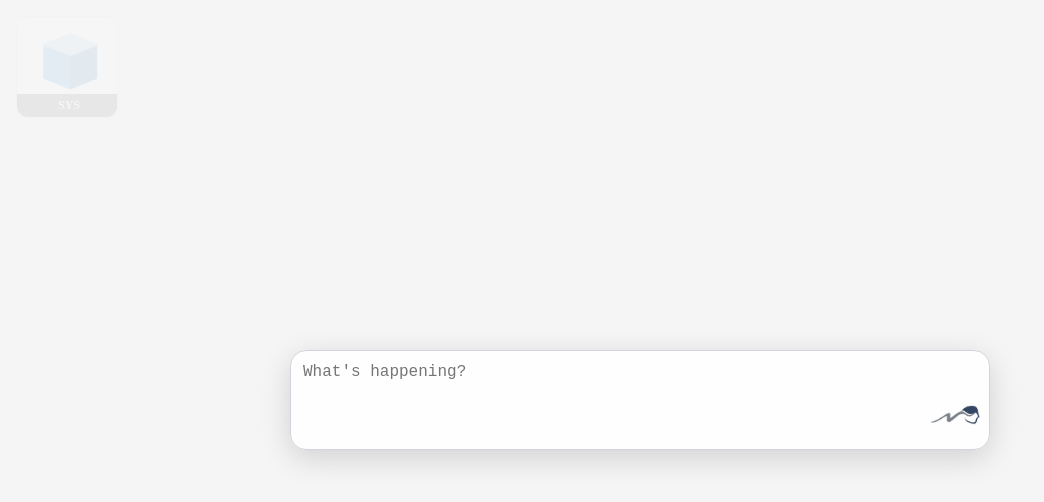
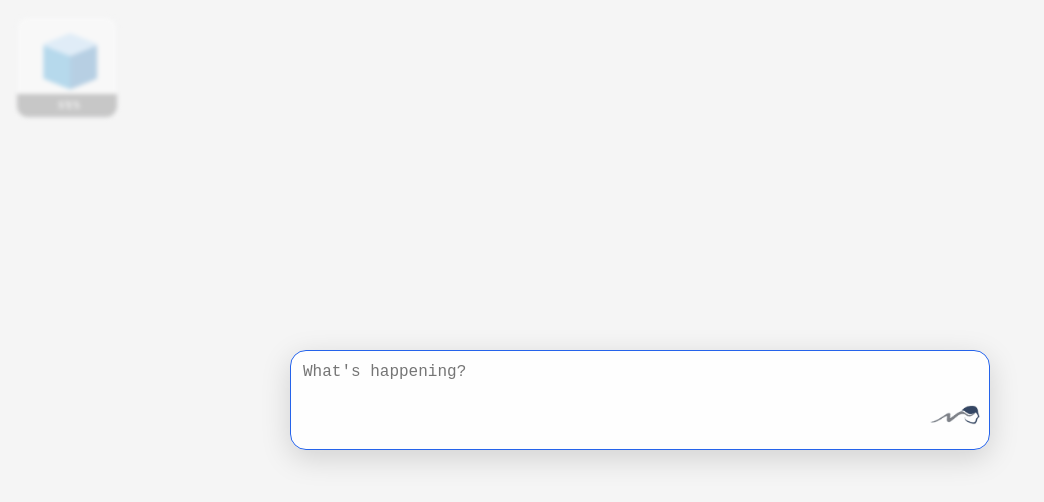
Before and after one commit to adimitsa/adimitsa, a React (Vite) app: page / in a window 1280 px wide. Shown: the top 502 px of the page, without its empty margins (0-1044 px from the left). Built offline with nearby package versions, Linux system fonts and the light colour scheme.

Commit message:
handle out of focus

```diff
--- a/src/homepage/components/Homepage.jsx
+++ b/src/homepage/components/Homepage.jsx
@@ -1,13 +1,11 @@
-import { useState } from "react";
+import { useState, useRef } from "react";
 
 import ToolCard from "./ToolCard";
 import UserInput from "./UserInput";
-import MindingButton from "./MindingButton";
-
 
 import "../styles/homepage.css";
 
-import sysImage from '../../images/sys.png';
+import sysImage from "../../images/sys.png";
 
 const TOOL_CARDS = [
   {
@@ -18,36 +16,48 @@ const TOOL_CARDS = [
   }
 ];
 
-function allToolCardsRenderer(inputValue) {
+function allToolCardsRenderer(inputValue, onToolClick) {
   return TOOL_CARDS.map((tool) => (
     <ToolCard
       key={tool.id}
       props={{
         ...tool,
         userInput: inputValue,
+        onToolClick,
       }}
     />
   ));
 }
-
-function userInputRenderer(inputValue, setInputValue) {
+function userInputRenderer(
+  inputValue,
+  setInputValue,
+  inputRef,
+  onMindingClick
+) {
   return (
     <UserInput
       inputValue={inputValue}
       setInputValue={setInputValue}
+      inputRef={inputRef}
+      onMindingClick={onMindingClick}
     />
   );
 }
 
-function toolCardsContainerRenderer(inputValue) {
+function toolCardsContainerRenderer(
+  inputValue,
+  toolsFocused,
+  onToolClick
+) {
   const isInputEmpty = inputValue.trim() === "";
+
   return (
-    <div
-      className={`tool-cards-container ${
-        isInputEmpty ? "disabled" : ""
-      }`}
-    >
-      {allToolCardsRenderer(inputValue)}
+<div
+  className={`tool-cards-container ${
+    isInputEmpty || !toolsFocused ? "disabled" : ""
+  }`}
+>
+      {allToolCardsRenderer(inputValue, onToolClick)}
     </div>
   );
 }
@@ -55,12 +65,38 @@ function toolCardsContainerRenderer(inputValue) {
 
 export default function Homepage() {
   const [inputValue, setInputValue] = useState("");
-  const isInputEmpty = inputValue.trim() === "";
+  const [toolsFocused, setToolsFocused] = useState(false);
+
+  const inputRef = useRef(null);
+
+  const handleMindingClick = () => {
+    setToolsFocused(true);
+  };
+
+const handleToolClick = () => {
+  setToolsFocused(false);
+
+  setTimeout(() => {
+    inputRef.current?.focus();
+  }, 0);
+};
 
   return (
     <div className="homepage">
-        {toolCardsContainerRenderer(inputValue)}
-        {userInputRenderer(inputValue, setInputValue)}
+
+      {toolCardsContainerRenderer(
+        inputValue,
+        toolsFocused,
+        handleToolClick
+      )}
+
+      {userInputRenderer(
+        inputValue,
+        setInputValue,
+        inputRef,
+        handleMindingClick
+      )}
+
     </div>
   );
 }
--- a/src/homepage/components/MindingButton.jsx
+++ b/src/homepage/components/MindingButton.jsx
@@ -4,7 +4,10 @@ import mindingImage from '../../images/logo.gif';
 
 export default function MindingButton({ onClick }) {
   return (
-    <div className="minding-button" onClick={onClick}>
+    <div
+      className="minding-button"
+      onClick={onClick}
+    >
       <img src={mindingImage} alt="Minding" />
     </div>
   );
--- a/src/homepage/components/ToolCard.jsx
+++ b/src/homepage/components/ToolCard.jsx
@@ -2,6 +2,10 @@ import "../styles/toolCard.css";
 
 export default function ToolCard({ props }) {
   const openTool = () => {
+    if (props.onToolClick) {
+      props.onToolClick();
+    }
+
     window.open(
       `${window.location.origin}${props.route}`,
       "_blank",
--- a/src/homepage/components/UserInput.jsx
+++ b/src/homepage/components/UserInput.jsx
@@ -1,24 +1,30 @@
 import "../styles/userInput.css";
 import MindingButton from "./MindingButton";
-import { useState } from "react";
+import { useEffect } from "react";
 
-export default function UserInput({ inputValue, setInputValue }) {
-  const [draftValue, setDraftValue] = useState(inputValue);
-
-  const handleMindingClick = () => {
-    setInputValue(draftValue);
-  };
+export default function UserInput({
+  inputValue,
+  setInputValue,
+  inputRef,
+  onMindingClick
+}) {
+  useEffect(() => {
+    inputRef.current?.focus();
+  }, []);
 
   return (
     <div className="user-input-container">
+
       <textarea
+        ref={inputRef}
         className="user-input"
         placeholder="What's happening?"
-        value={draftValue}
-        onChange={(e) => setDraftValue(e.target.value)}
+        value={inputValue}
+        onChange={(e) => setInputValue(e.target.value)}
       />
 
-      <MindingButton onClick={handleMindingClick} />
+      <MindingButton onClick={onMindingClick} />
+
     </div>
   );
 }
--- a/src/homepage/styles/homepage.css
+++ b/src/homepage/styles/homepage.css
@@ -37,11 +37,14 @@
   box-sizing: border-box;
 
   overflow: hidden;
+    transition: opacity 0.2s ease, filter 0.2s ease;
+
 }
 
 .tool-cards-container.disabled {
+  opacity: 0.35;
+  filter: blur(2px);
   pointer-events: none;
-  opacity: 0.1;
 }
 
 
```
